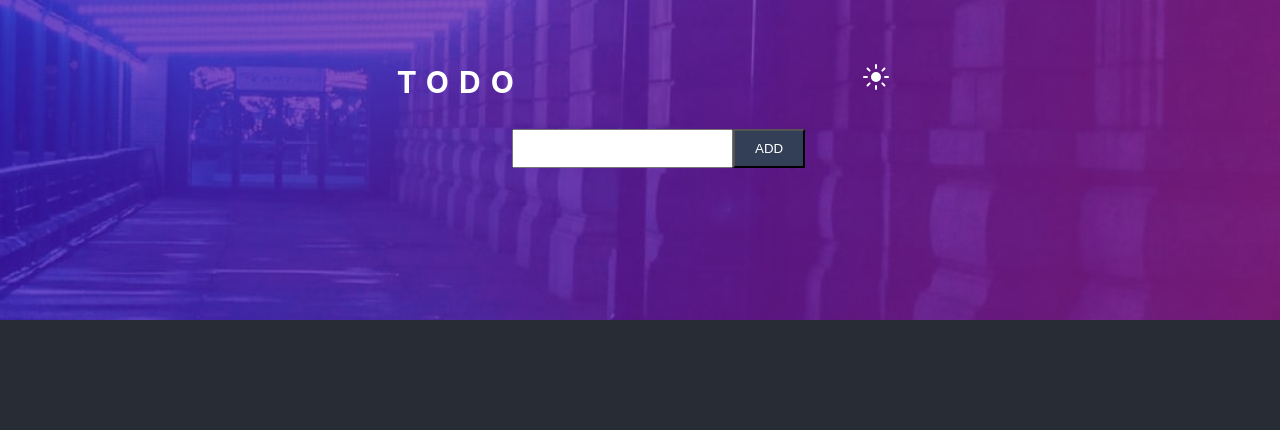
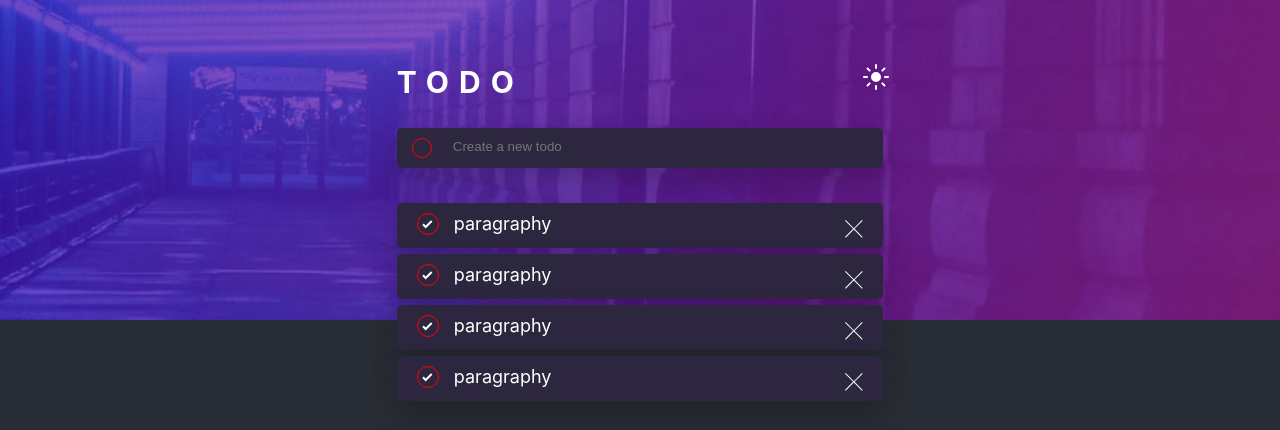
Before and after one commit to iddimsangi/redux-app, a React (Create React App) app: page / in a window 1280 px wide. Shown: the top 430 px of the page. Built offline with nearby package versions, Linux system fonts and the light colour scheme.

Commit message:
implimenting the list UI

```diff
--- a/package.json
+++ b/package.json
@@ -6,6 +6,7 @@
     "@testing-library/jest-dom": "^5.11.4",
     "@testing-library/react": "^11.1.0",
     "@testing-library/user-event": "^12.1.10",
+    "antd": "^4.15.2",
     "react": "^17.0.2",
     "react-dom": "^17.0.2",
     "react-redux": "^7.2.3",
--- a/src/components/addDetails/addDetails.css
+++ b/src/components/addDetails/addDetails.css
@@ -1,12 +1,36 @@
+
 .inp-det{
     position: absolute;
     top: 40%;
-    left: 40%;
-    text-align: center;
+    left: 31%;
+    background-color:#2C273F;
+    height: 40px;
+    width: 38%;
+    border-radius:5px;
+	box-shadow:0px 15px 30px rgba(0,0,0,.2);
 }
+
+*:focus{
+	outline:none;
+	}
 .inpt{
     padding: 10px 20px;
+    background-color: transparent;
+    border: 1px solid transparent;
+    float: left;
 }
+#sw-icon{
+	background:transparent;
+	cursor:pointer;
+    border: 1px solid red;
+    height: 20px;
+    width: 20px;
+    padding: 2px;
+    border-radius: 50%;
+    margin-top:10px;
+    float: left;
+    margin-left: 15px;
+	}
 button{
     padding: 10px 20px;
     text-transform: uppercase;
--- a/src/components/addDetails/addDetails.js
+++ b/src/components/addDetails/addDetails.js
@@ -12,14 +12,22 @@ export default class addDetails extends Component {
     }
     render() {
         return (
-            <div className="inp-det">
+
+              <div className="inp-det">
+                <button id="sw-icon" type onclick="themechange()">
+			    </button>
                 <input className="inpt"
                 type="text"
-                placeholder={this.state.prs_name}
+                placeholder="Create a new todo"
                 onChange={this.onChangeHandler}
+                value={this.state.prs_name}
                 />
-                <button onClick={() => this.props.onAddDetails(this.state.prs_name)}>add</button>
+                <div className="clfx"></div>
+                <PersonDetails/>
+
             </div>
+
+
         )
     }
 }
--- a/src/components/personDetails/personDetails.css
+++ b/src/components/personDetails/personDetails.css
@@ -1,8 +1,35 @@
-.box div{
-background-color: #333f57;
-color: #fff;
+.box{
+/* border: 1px solid red; */
+width: 100%;
 padding: 10px 20px;
-border: 1px solid #333f57;
-margin-bottom: 4px;
-box-shadow: 0px 3px 1px #434d64;
+height: 45px;
+border-radius:5px;
+background-color:#2C273F;
+box-shadow:0px 15px 30px rgba(0,0,0,.2);
+display: inline-block;
 }
+.box div:first-child{
+    float: left;
+    margin-right:15px;
+}
+.box .middle{
+    float: left;
+    margin-top:0;
+    font-size:18px;
+    /* border: 1px solid yellow; */
+
+    /* position: relative; */
+}
+.box div:last-child span{
+    float: right;
+}
+button{
+    border: 1px solid red;
+    height: 22px;
+    width: 22px;
+    padding: 2px;
+    text-align: center;
+    background-color: transparent;
+    border-radius: 50%;
+    float: left;
+}
--- a/src/components/personDetails/personDetails.js
+++ b/src/components/personDetails/personDetails.js
@@ -1,14 +1,75 @@
-import React from 'react'
+import React from 'react';
 import './personDetails.css';
 function personDetails(props) {
+
     return (
+        <div>
         <div className="box">
-            <div><p>{props.val}</p></div>
+           <div>
+               <button className="radio-check">
+               <svg xmlns="http://www.w3.org/2000/svg" width="11" height="9"><path fill="none" stroke="#FFF" stroke-width="2" d="M1 4.304L3.696 7l6-6"/></svg>
+               </button>
+           </div>
+           <div className="middle">
+            paragraphy
+           </div>
+           <div>
+           <span>
+            <svg xmlns="http://www.w3.org/2000/svg" width="18" height="18"><path fill="#fff" fill-rule="evenodd" d="M16.97 0l.708.707L9.546 8.84l8.132 8.132-.707.707-8.132-8.132-8.132 8.132L0 16.97l8.132-8.132L0 .707.707 0 8.84 8.132 16.971 0z"/></svg>
+            </span>
+           </div>
 
-            {/* <div><p>typing..............</p></div>
-            <div><p>typing..............</p></div>
-            <div><p>typing..............</p></div>
-            <div><p>typing..............</p></div> */}
+       </div>
+
+       <div className="box">
+           <div>
+               <button className="radio-check">
+               <svg xmlns="http://www.w3.org/2000/svg" width="11" height="9"><path fill="none" stroke="#FFF" stroke-width="2" d="M1 4.304L3.696 7l6-6"/></svg>
+               </button>
+           </div>
+           <div className="middle">
+            paragraphy
+           </div>
+           <div>
+           <span>
+            <svg xmlns="http://www.w3.org/2000/svg" width="18" height="18"><path fill="#fff" fill-rule="evenodd" d="M16.97 0l.708.707L9.546 8.84l8.132 8.132-.707.707-8.132-8.132-8.132 8.132L0 16.97l8.132-8.132L0 .707.707 0 8.84 8.132 16.971 0z"/></svg>
+            </span>
+           </div>
+       </div>
+
+       <div className="box">
+           <div>
+               <button className="radio-check">
+               <svg xmlns="http://www.w3.org/2000/svg" width="11" height="9"><path fill="none" stroke="#FFF" stroke-width="2" d="M1 4.304L3.696 7l6-6"/></svg>
+               </button>
+           </div>
+           <div className="middle">
+            paragraphy
+           </div>
+           <div>
+           <span>
+            <svg xmlns="http://www.w3.org/2000/svg" width="18" height="18"><path fill="#fff" fill-rule="evenodd" d="M16.97 0l.708.707L9.546 8.84l8.132 8.132-.707.707-8.132-8.132-8.132 8.132L0 16.97l8.132-8.132L0 .707.707 0 8.84 8.132 16.971 0z"/></svg>
+            </span>
+           </div>
+
+       </div>
+
+       <div className="box">
+           <div>
+               <button className="radio-check">
+               <svg xmlns="http://www.w3.org/2000/svg" width="11" height="9"><path fill="none" stroke="#FFF" stroke-width="2" d="M1 4.304L3.696 7l6-6"/></svg>
+               </button>
+           </div>
+           <div className="middle">
+            paragraphy
+           </div>
+           <div>
+           <span>
+            <svg xmlns="http://www.w3.org/2000/svg" width="18" height="18"><path fill="#fff" fill-rule="evenodd" d="M16.97 0l.708.707L9.546 8.84l8.132 8.132-.707.707-8.132-8.132-8.132 8.132L0 16.97l8.132-8.132L0 .707.707 0 8.84 8.132 16.971 0z"/></svg>
+            </span>
+           </div>
+
+       </div>
         </div>
     )
 }
--- a/src/containers/head/head.css
+++ b/src/containers/head/head.css
@@ -12,6 +12,11 @@
     top: 20%;
     width:65%;
 }
+.clfx::after{
+    content: '';
+    display: table;
+    clear: both;
+}
 h1{
     display: inline-block;
     text-transform: uppercase;
--- a/src/index.js
+++ b/src/index.js
@@ -4,6 +4,7 @@ import { createStore } from 'redux';
 import reducer from './store/reducers/reducers';
 import { Provider } from 'react-redux';
 import './index.css';
+// import 'antd/dist/antd.css'
 import App from './App';
 import reportWebVitals from './reportWebVitals';
 
```
Also changed, not shown: src/containers/head/head.js (+0 -7 lines), 2 other files (tests, documents, lock files or other folders).
